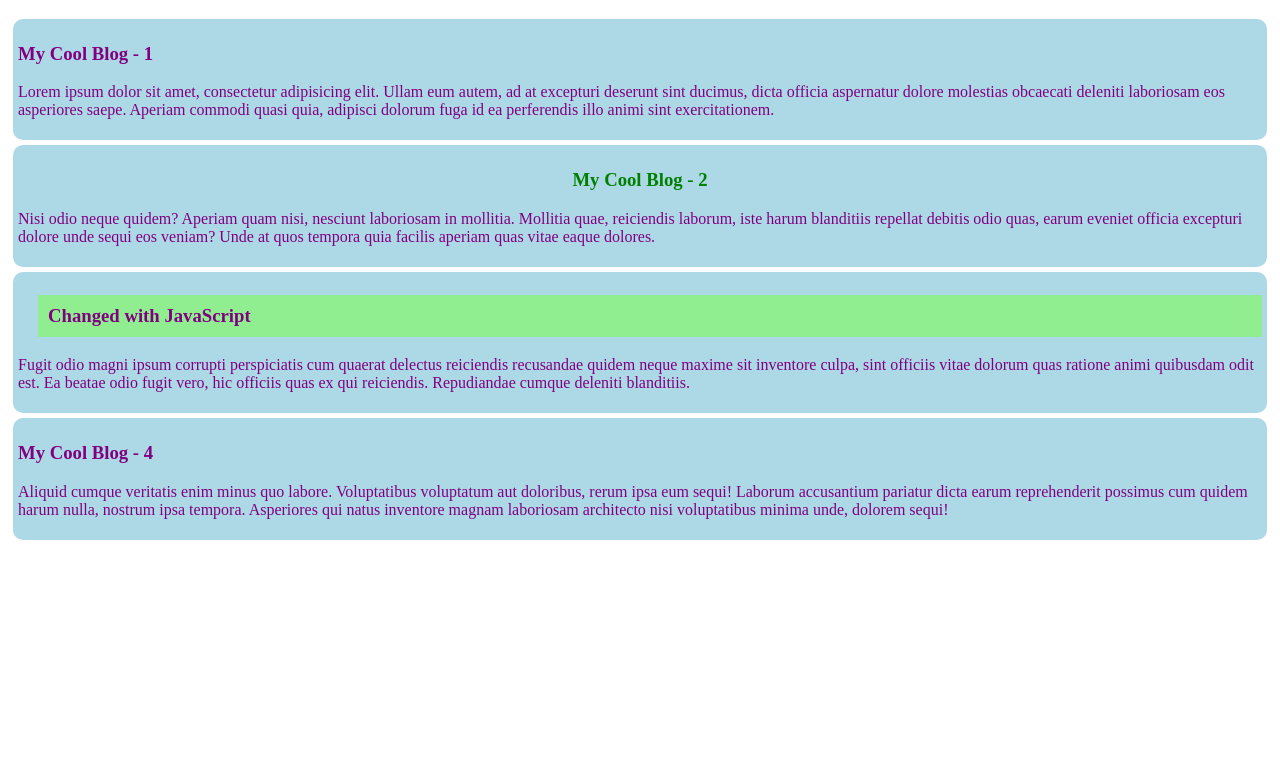
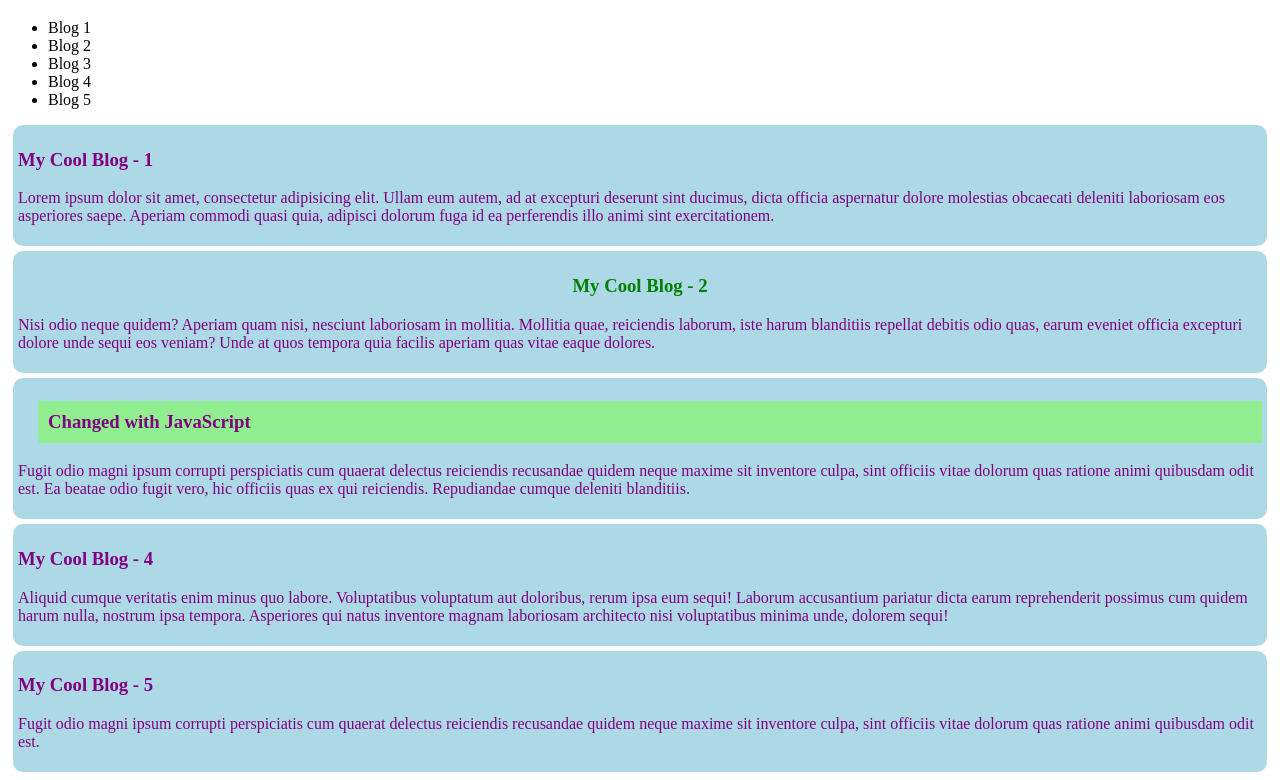
Before and after one commit to Sagar-DU/js-dom, a plain HTML site: page dom.html in a window 1280 px wide. Shown: the part 61-841 px from the top of the page. Before the commit the page ends 800 px from the top, so only its background shows below. Drawn offline with Linux system fonts and the light colour scheme.

Commit message:
exploring HTML with JavaScript

```diff
--- a/dom.html
+++ b/dom.html
@@ -11,7 +11,18 @@
             <h1>Welcome to my blog</h1>
         </header>
         <main>
-            <section>
+            <!-- Blog section starts here  -->
+            <section class="blogs">
+                <header>
+                    <ul id="blog-list">
+                        <li>Blog 1</li>
+                        <li>Blog 2</li>
+                        <li>Blog 3</li>
+                        <li>Blog 4</li>
+                    </ul>
+                </header>
+            </section>
+            <section id="blogs">
                 <article class="blog">
                     <h3>My Cool Blog - 1</h3>
                     <p>Lorem ipsum dolor sit amet, consectetur adipisicing elit. Ullam eum autem, ad at excepturi deserunt sint ducimus, dicta officia aspernatur dolore molestias obcaecati deleniti laboriosam eos asperiores saepe. Aperiam commodi quasi quia, adipisci dolorum fuga id ea perferendis illo animi sint exercitationem.</p>
@@ -57,6 +68,33 @@
         thirdTitle.style.padding = "10px";
         thirdTitle.style.marginLeft = "20px";
 
+        // Create an element with JS
+
+        // First create the element
+        const li = document.createElement("li");
+        li.innerText = "Blog 5";
+
+        // Where to put it
+        const ul = document.getElementById("blog-list");
+        ul.appendChild(li);
+
+        //Let's add something more
+        const article = document.createElement("article");
+        article.classList.add("blog");
+
+        const h3 = document.createElement("h3");
+        h3.innerText = "My Cool Blog - 5";
+
+        const p = document.createElement("p");
+        p.innerText = "Fugit odio magni ipsum corrupti perspiciatis cum quaerat delectus reiciendis recusandae quidem neque maxime sit inventore culpa, sint officiis vitae dolorum quas ratione animi quibusdam odit est.";
+
+        article.appendChild(h3);
+        article.appendChild(p);
+
+        //Adding to my HTML
+        const articleSection = document.getElementById("blogs");
+        articleSection.appendChild(article);
+
         //getElementsByClass
         const blogs = document.getElementsByClassName("blog");
         for (let blog of blogs){
@@ -67,6 +105,8 @@
             blog.style.borderRadius = "10px"
         }
 
+
+
     </script>
 </body>
 </html>
```
